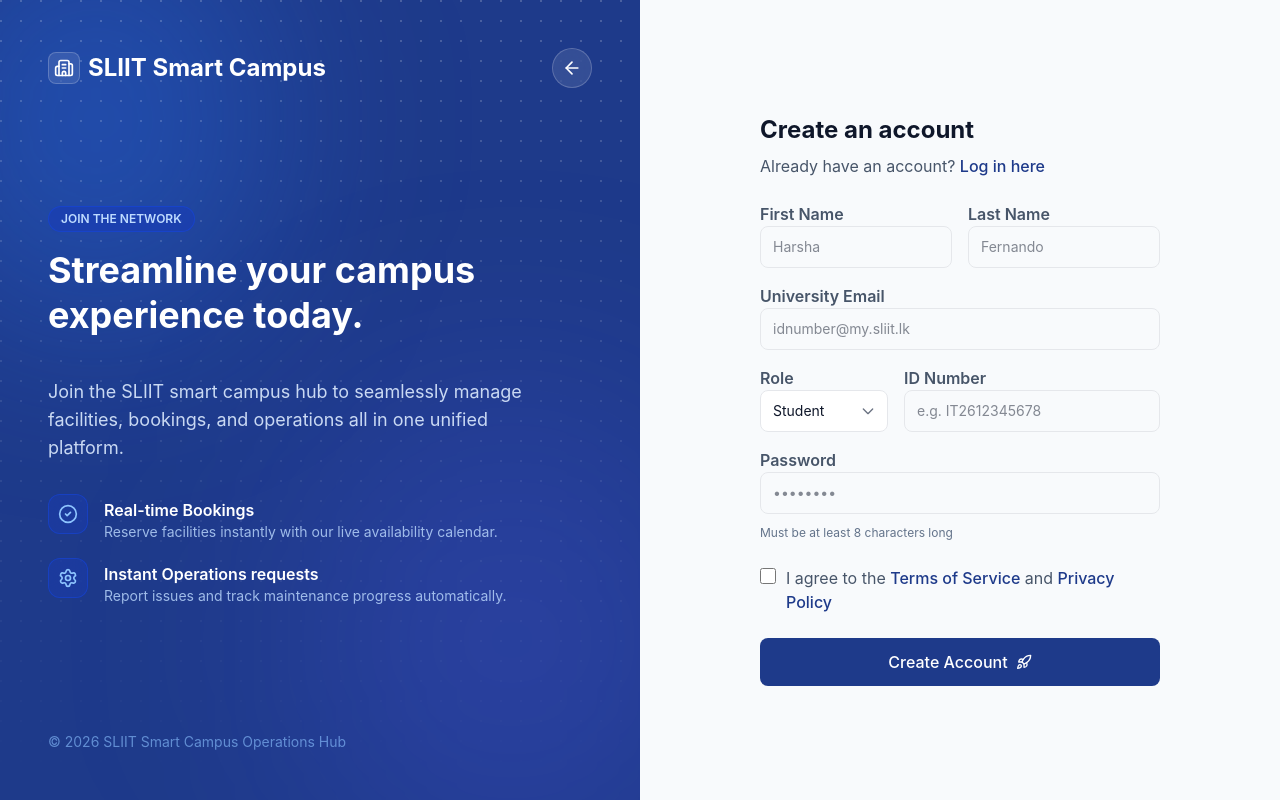
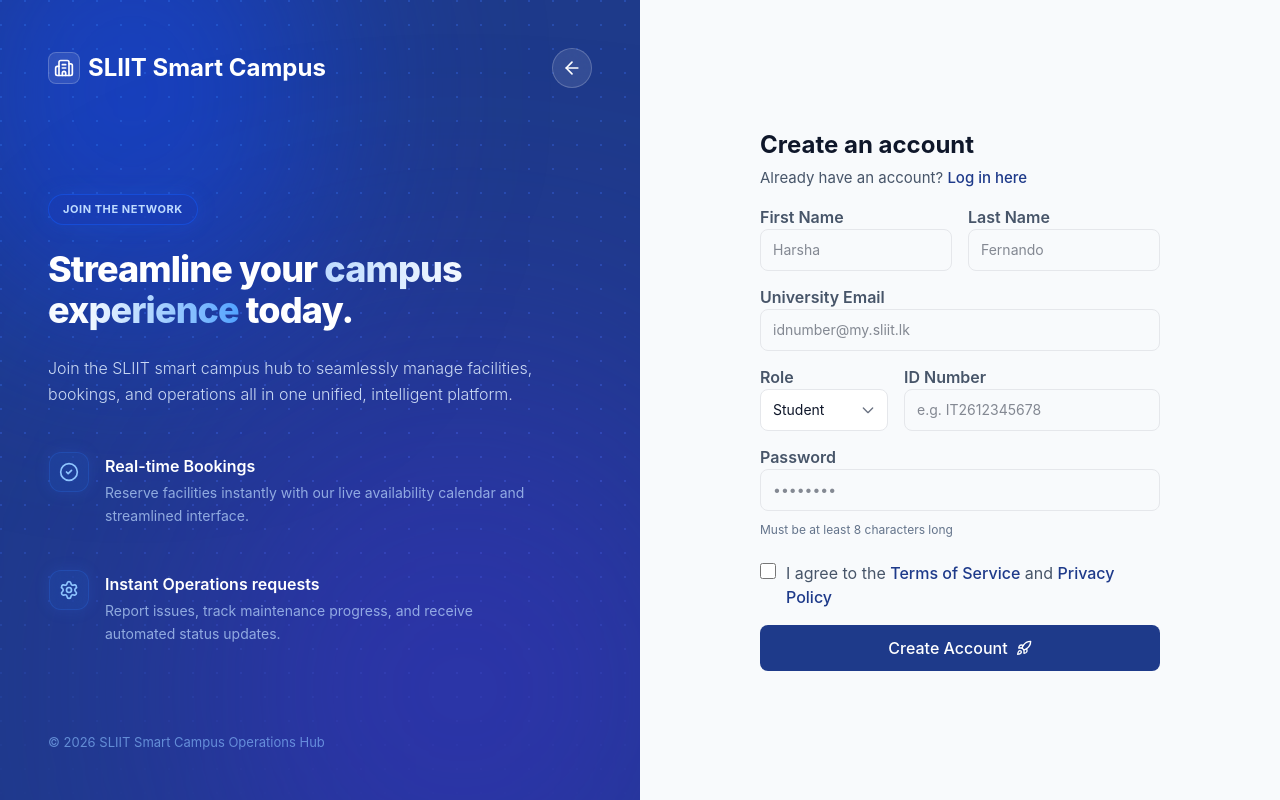
Before and after one commit to Danidu-Muhandiram/it3030-paf-2026-smart-campus-group, a React (Vite) app in the folder frontend/: page /register in a window 1280 px wide. Built offline with nearby package versions, Linux system fonts and the light colour scheme.

Commit message:
update register page design with modern animations, use glassmorphism for feature cards, framer motion background

```diff
--- a/frontend/package.json
+++ b/frontend/package.json
@@ -16,6 +16,7 @@
     "@tailwindcss/vite": "^4.2.1",
     "@vitejs/plugin-react": "^5.1.4",
     "axios": "^1.13.6",
+    "framer-motion": "^12.35.1",
     "lucide-react": "^0.577.0",
     "react-router-dom": "^7.13.1",
     "tailwindcss": "^4.2.1"
--- a/frontend/src/features/auth/pages/RegisterPage.jsx
+++ b/frontend/src/features/auth/pages/RegisterPage.jsx
@@ -1,23 +1,49 @@
 import React from 'react';
 import { Link } from 'react-router-dom';
 import { Rocket, Settings, CheckCircle2, Building2, ArrowLeft } from 'lucide-react';
+import { motion } from 'framer-motion';
 
 export const RegisterPage = () => {
+    const containerVariants = {
+        hidden: { opacity: 0 },
+        visible: {
+            opacity: 1,
+            transition: { staggerChildren: 0.15, delayChildren: 0.2 }
+        }
+    };
+
+    const itemVariants = {
+        hidden: { opacity: 0, y: 30 },
+        visible: {
+            opacity: 1,
+            y: 0,
+            transition: { duration: 0.6, ease: [0.25, 0.4, 0.25, 1] }
+        }
+    };
+
     return (
-        <div className="min-h-screen bg-bg-main flex flex-col md:flex-row font-sans">
+        <div className="h-screen overflow-hidden bg-bg-main flex flex-col md:flex-row font-sans">
 
             {/* Left section */}
             <div className="hidden md:flex flex-col justify-between w-1/2 bg-primary text-white p-8 lg:p-12 relative overflow-hidden">
 
                 {/* Background effects */}
-                <div className="absolute top-[-10%] left-[-10%] w-[50%] h-[50%] bg-blue-500/30 rounded-full blur-[100px] animate-pulse" style={{ animationDuration: '4s' }}></div>
-                <div className="absolute bottom-[-10%] right-[-10%] w-[60%] h-[60%] bg-indigo-500/20 rounded-full blur-[120px] animate-pulse" style={{ animationDuration: '6s' }}></div>
+                <motion.div
+                    className="absolute top-[-10%] left-[-10%] w-[50%] h-[50%] bg-blue-700/60 rounded-full blur-[90px] z-0"
+                    animate={{ scale: [1, 1.2, 1], x: [0, 50, 0], y: [0, -40, 0] }}
+                    transition={{ duration: 8, repeat: Infinity, ease: "easeInOut" }}
+                />
+                <motion.div
+                    className="absolute bottom-[-10%] right-[-10%] w-[60%] h-[60%] bg-indigo-700/50 rounded-full blur-[110px] z-0"
+                    animate={{ scale: [1, 1.3, 1], x: [0, -50, 0], y: [0, 50, 0] }}
+                    transition={{ duration: 12, repeat: Infinity, ease: "easeInOut" }}
+                />
                 <div
-                    className="absolute inset-0 z-0 opacity-20"
+                    className="absolute inset-0 z-[1] opacity-30 mix-blend-overlay"
                     style={{
-                        backgroundImage: 'radial-gradient(circle at 1px 1px, white 1px, transparent 0)',
-                        backgroundSize: '20px 20px',
-                        maskImage: 'linear-gradient(to bottom, white, transparent)' // Fades out the pattern at the bottom
+                        backgroundImage: 'radial-gradient(circle at 1px 1px, white 1.5px, transparent 0)',
+                        backgroundSize: '24px 24px',
+                        maskImage: 'linear-gradient(to bottom, white 60%, transparent 100%)'
                     }}
                 ></div>
 
@@ -37,52 +63,57 @@
                         </Link>
                     </div>
 
-                    {/* Main text content */}
-                    <div className="flex-grow flex flex-col justify-center max-w-lg">
-                        <span className="py-1 px-3 rounded-full bg-blue-800/60 border border-blue-700/50 text-blue-200 text-xs font-semibold uppercase mb-4 w-max">
+                    {/* Main text content with stagger animation */}
+                    <motion.div
+                        className="flex-grow flex flex-col justify-center max-w-lg"
+                        variants={containerVariants}
+                        initial="hidden"
+                        animate="visible"
+                    >
+                        <motion.span variants={itemVariants} className="py-1.5 px-3.5 rounded-full bg-blue-800/40 border border-blue-600/50 text-blue-200 text-[11px] uppercase tracking-wider font-bold mb-6 w-max shadow-[0_0_20px_rgba(37,99,235,0.2)] backdrop-blur-md">
                             Join the Network
-                        </span>
+                        </motion.span>
 
-                        <h2 className="text-3xl lg:text-4xl font-bold mb-10 leading-tight">
-                            Streamline your campus experience today.
-                        </h2>
+                        <motion.h2 variants={itemVariants} className="text-3xl lg:text-4xl font-extrabold mb-6 leading-[1.15] tracking-tight">
+                            Streamline your <span className="text-transparent bg-clip-text bg-gradient-to-r from-blue-200 via-white to-blue-400">campus experience</span> today.
+                        </motion.h2>
 
-                        <p className="text-blue-100/90 text-base lg:text-lg mb-8">
-                            Join the SLIIT smart campus hub to seamlessly manage facilities, bookings, and operations all in one unified platform.
-                        </p>
+                        <motion.p variants={itemVariants} className="text-blue-100/90 text-[15px] lg:text-base mb-8 leading-relaxed font-light">
+                            Join the SLIIT smart campus hub to seamlessly manage facilities, bookings, and operations all in one unified, intelligent platform.
+                        </motion.p>
 
                         {/* Feature list */}
-                        <div className="space-y-4">
-                            <div className="flex items-start gap-4 text-blue-100 hover:translate-x-2 transition-transform">
-                                <div className="w-10 h-10 rounded-xl bg-blue-800/40 backdrop-blur-md flex items-center justify-center border border-blue-700/50">
-                                    <CheckCircle2 className="w-5 h-5 text-blue-300" />
+                        <motion.div variants={itemVariants} className="space-y-4">
+                            <div className="group flex items-start gap-4 text-blue-100 transition-all hover:-translate-y-1 hover:bg-white/5 p-3 -ml-3 rounded-2xl cursor-default border border-transparent hover:border-white/10">
+                                <div className="w-10 h-10 rounded-xl bg-blue-500/10 group-hover:bg-blue-500/20 group-hover:scale-110 shadow-[0_0_15px_rgba(59,130,246,0.15)] group-hover:shadow-[0_0_20px_rgba(59,130,246,0.3)] backdrop-blur-md flex items-center justify-center border border-blue-500/20 transition-all duration-300 shrink-0">
+                                    <CheckCircle2 className="w-5 h-5 text-blue-300 group-hover:text-white transition-colors" />
                                 </div>
                                 <div>
-                                    <h4 className="font-semibold text-white mt-1">Real-time Bookings</h4>
-                                    <p className="text-sm text-blue-200/80">Reserve facilities instantly with our live availability calendar.</p>
+                                    <h4 className="font-semibold text-white mt-0.5 text-base group-hover:text-blue-100 transition-colors">Real-time Bookings</h4>
+                                    <p className="text-sm text-blue-200/70 mt-1 leading-relaxed">Reserve facilities instantly with our live availability calendar and streamlined interface.</p>
                                 </div>
                             </div>
 
-                            <div className="flex items-start gap-4 text-blue-100 hover:translate-x-2 transition-transform">
-                                <div className="w-10 h-10 rounded-xl bg-blue-800/40 backdrop-blur-md flex items-center justify-center border border-blue-700/50">
-                                    <Settings className="w-5 h-5 text-blue-300" />
+                            <div className="group flex items-start gap-4 text-blue-100 transition-all hover:-translate-y-1 hover:bg-white/5 p-3 -ml-3 rounded-2xl cursor-default border border-transparent hover:border-white/10">
+                                <div className="w-10 h-10 rounded-xl bg-blue-500/10 group-hover:bg-blue-500/20 group-hover:scale-110 shadow-[0_0_15px_rgba(59,130,246,0.15)] group-hover:shadow-[0_0_20px_rgba(59,130,246,0.3)] backdrop-blur-md flex items-center justify-center border border-blue-500/20 transition-all duration-300 shrink-0">
+                                    <Settings className="w-5 h-5 text-blue-300 group-hover:text-white transition-colors" />
                                 </div>
                                 <div>
-                                    <h4 className="font-semibold text-white mt-1">Instant Operations requests</h4>
-                                    <p className="text-sm text-blue-200/80">Report issues and track maintenance progress automatically.</p>
+                                    <h4 className="font-semibold text-white mt-0.5 text-base group-hover:text-blue-100 transition-colors">Instant Operations requests</h4>
+                                    <p className="text-sm text-blue-200/70 mt-1 leading-relaxed">Report issues, track maintenance progress, and receive automated status updates.</p>
                                 </div>
                             </div>
-                        </div>
-                    </div>
+                        </motion.div>
+                    </motion.div>
 
-                    <div className="mt-10 text-blue-300/60 text-sm">
+                    <div className="mt-auto text-blue-300/60 text-[13px]">
                         © 2026 SLIIT Smart Campus Operations Hub
                     </div>
                 </div>
             </div>
 
             {/* Right section - form */}
-            <div className="w-full md:w-1/2 flex flex-col justify-start md:justify-center items-center py-8 px-4 sm:p-8 relative">
+            <div className="w-full md:w-1/2 h-full overflow-y-auto flex flex-col justify-start md:justify-center items-center py-6 px-4 md:py-0 relative">
 
                 {/* Mobile header view & navigation */}
                 <div className="md:hidden w-full flex items-center justify-between mb-8 px-2 border-b border-gray-100 pb-4">
@@ -98,15 +129,15 @@
                     </Link>
                 </div>
 
-                <div className="w-full max-w-[400px]">
-                    <div className="mb-6 text-center md:text-left">
-                        <h1 className="text-2xl font-bold text-text-main mb-2">Create an account</h1>
-                        <p className="text-text-muted text-md">
+                <div className="w-full max-w-[400px] my-auto">
+                    <div className="mb-4 text-center md:text-left">
+                        <h1 className="text-2xl font-bold text-text-main mb-1.5">Create an account</h1>
+                        <p className="text-text-muted text-[15px]">
                             Already have an account? <Link to="/login" className="text-primary font-medium hover:underline">Log in here</Link>
                         </p>
                     </div>
 
-                    <form className="space-y-4" onSubmit={(e) => e.preventDefault()}>
+                    <form className="space-y-3.5" onSubmit={(e) => e.preventDefault()}>
 
                         <div className="flex flex-col sm:flex-row gap-4">
                             <div className="space-y-1 w-full">
@@ -185,7 +216,7 @@
                             </label>
                         </div>
 
-                        <button className="w-full bg-primary hover:bg-primary-hover text-white font-medium py-3 px-4 rounded-lg mt-6 flex justify-center items-center gap-2 transition-colors">
+                        <button className="w-full bg-primary hover:bg-primary-hover text-white font-medium py-[11px] px-4 rounded-lg mt-4 flex justify-center items-center gap-2 transition-colors">
                             Create Account
                             <Rocket className="w-4 h-4" />
                         </button>
```
Also changed, not shown: 1 other file (tests, documents, lock files or other folders).
